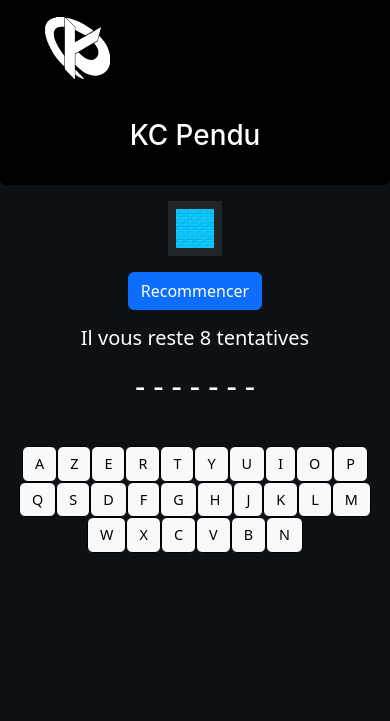
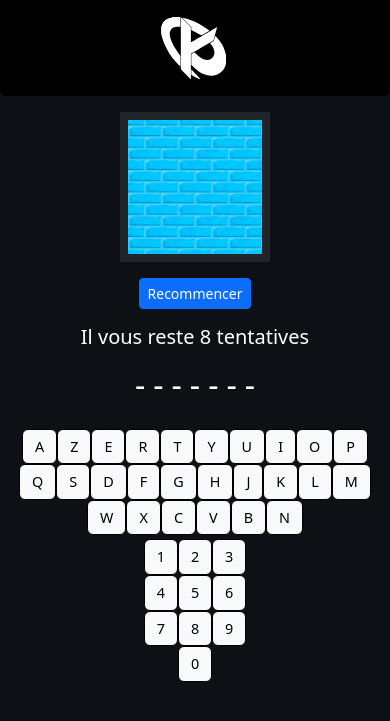
Before and after one commit to MatheoD16/KC-Pendu, a PHP site: page /game in a window 390 px wide. Shown: the top 721 px of the page. Run offline with PHP 8.4, Linux system fonts and the light colour scheme; some libraries are stand-ins or nearby versions.

Commit message:
:sparkles: :lipstick: Clavier numérique et responsive

```diff
--- a/data/data.js
+++ b/data/data.js
@@ -20,7 +20,7 @@ export const data = {
   12: "Magnum",
   13: "Tomaszy",
   14: "Marteen",
-  15: "Narrate",
+  15: "N4rrate",
   16: "Vatira",
   17: "Rise",
   18: "Atow",
--- a/index.html
+++ b/index.html
@@ -29,10 +29,10 @@
       </div>
 
       <div class="col-sm">
-      <h1 class="text-center p-4 titre">KC Pendu</h1>
+      <h2 class="text-center p-4 titre">KC Pendu</h2>
       </div>
 
-          <div class="col-sm"></div>
+          <div id="hidden-row" class="col-sm"></div>
 
         </div>
       </div>
--- a/resources/script/game/keyboard.js
+++ b/resources/script/game/keyboard.js
@@ -2,19 +2,34 @@ import { Button } from "./button.js";
 import {keyBoardBtn} from "../../../data/data.js";
 export class Keyboard {
   listButtons;
+  listNumeric;
 
   constructor() {
     this.listButtons = [];
+    this.listNumeric = [];
 
-    this.genererButton();
+    this.generateKeyboard();
+    this.generateKeyboardList();
+
+    this.generateNumeric();
+    this.generateNumericList();
+  }
+
+  generateKeyboardList(){
     for (let i = 1; i < 27; i++) {
       let btn = new Button("btn" + i);
       this.listButtons.push(btn);
     }
-
   }
 
-  genererButton(){
+  generateNumericList(){
+    for (let i = 0; i <10; i++){
+      let btn = new Button("btn-num-"+i);
+      this.listButtons.push(btn);
+    }
+  }
+
+  generateKeyboard(){
     let line1 = document.createElement("div");
     line1.id = "first_row";
     let line2 = document.createElement("div");
@@ -45,4 +60,42 @@ export class Keyboard {
     element.appendChild(line3);
   }
 
+  generateNumeric(){
+    let row1 = document.createElement("div");
+    row1.id = "row-num-1";
+    let row2 = document.createElement("div");
+    row2.id = "row-num-2";
+    let row3 = document.createElement("div");
+    row3.id = "row-num-3";
+    let row4 = document.createElement("div");
+    row4.id = "row-num-4";
+
+    for (let i = 0; i <10; i++){
+      let btn = document.createElement("button");
+      btn.textContent = ""+i;
+      btn.setAttribute("class", "btn btn-medium border-black btn-light")
+      btn.id = "btn-num-"+i;
+
+      if (i ===0){
+        row4.appendChild(btn);
+      }
+      else if (i < 4){
+        row1.appendChild(btn);
+      }
+      else if (i < 7){
+        row2.appendChild(btn);
+      }
+      else{
+        row3.appendChild(btn);
+      }
+    }
+
+    const element = document.getElementById("numeric");
+    element.appendChild(row1);
+    element.appendChild(row2);
+    element.appendChild(row3);
+    element.appendChild(row4);
+
+  }
+
 }
--- a/resources/style/style.css
+++ b/resources/style/style.css
@@ -7,7 +7,7 @@ body {
 }
 
 .logo-kc {
-  width: 20%;
+  width: 17%;
 
   min-width: 65px; /* Largeur minimale de l'image */
 }
@@ -24,9 +24,16 @@ body {
   font-size: larger;
 }
 
+#numeric{
+  font-size: larger;
+}
+
+
 .pendu-img {
-  width: 15%;
+  width: 195px;
+  height: auto;
 }
+
 
 #hidden_word {
   font-size: 200%;
@@ -37,14 +44,29 @@ body {
   font-size: 75%;
 }
 
-@media (max-width: 767.98px) {
+@media (max-width: 575px) {
   .logo-kc {
     width: 15%;
+  }
+
+  .pendu-img {
+    width: 150px;
+    height: auto;
+  }
+
+
+  #div-title{
+    display: none;
+  }
+
+  #hidden-row{
+    display: none;
   }
 
   .div-logo-kc {
     display: flex;
     justify-content: center;
     align-items: center;
+    padding-left: 37%;
   }
 }
--- a/resources/view/game.html
+++ b/resources/view/game.html
@@ -16,7 +16,7 @@
 
     <script src="/node_modules/bootstrap/dist/js/bootstrap.min.js"></script>
 
-    <script type="module" src="./resources/script/index.js"></script>
+    <script type="module" defer src="./resources/script/index.js"></script>
   </head>
 
   <body>
@@ -32,8 +32,8 @@
             </a>
           </div>
 
-          <div class="col-sm">
-            <h1 class="text-center p-4 titre">KC Pendu</h1>
+          <div id="div-title" class="col-sm">
+            <h2 class="text-center p-4 titre">KC Pendu</h2>
           </div>
 
           <div class="col-sm"></div>
@@ -47,10 +47,9 @@
           alt="Blue Wall image"
           id="image-bw"
           class="pendu-img bg-dark p-2  mt-3"
-          src="/resources/images/blue_wall_8.jpg"
         />
         <div>
-          <a href="/game"><button id="btn-restart" class="btn m-3 btn-primary">Recommencer</button></a>
+          <a href="/game"><button id="btn-restart" class="btn btn-sm m-3 btn-primary">Recommencer</button></a>
       </div>
         <div>
           <h5 id="game-count"></h5>
@@ -58,14 +57,17 @@
 
         <div
           id="hidden_word"
-          class="d-flex justify-content-center text flex-row mb-3"
+          class="d-flex justify-content-center text flex-row"
         ></div>
         <div id="keyboard">
         </div>
+
+        <div id="numeric" class="mt-1">
+
+        </div>
+
       </div>
     </div>
 
-    <br />
-    <br />
   </body>
 </html>
```
Also changed, not shown: resources/script/index.js (line endings or trailing spaces).
